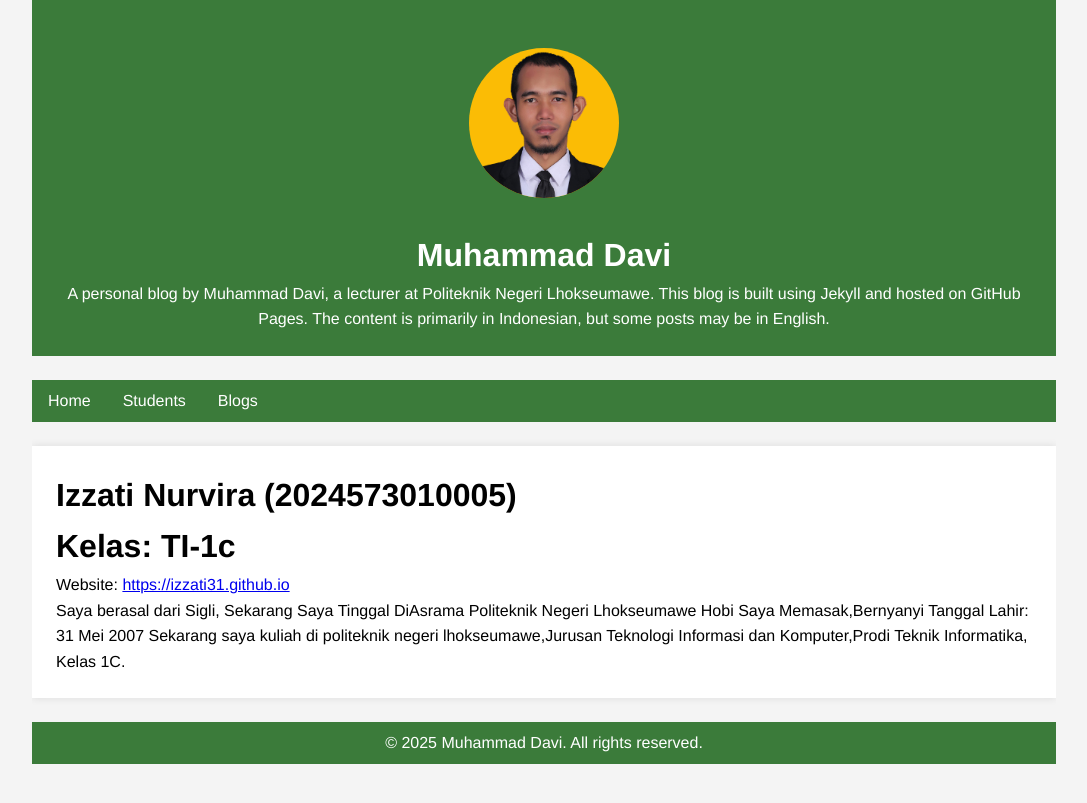
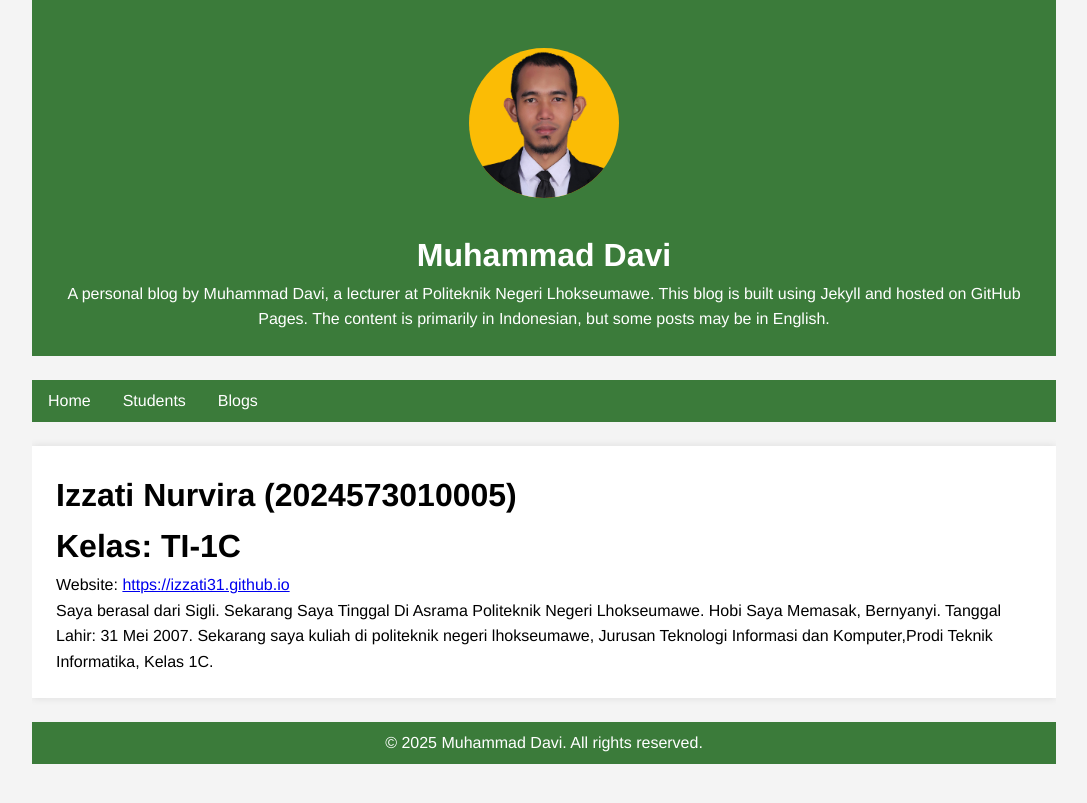
Before and after one commit to muhdavi-pnl/muhdavi-pnl.github.io, a Jekyll site: the page built from _students/izzati.md, in a window 1280 px wide. Shown: the top 803 px of the page, without its empty margins (96-1183 px from the left). Built offline with Jekyll 4.4.1, drawn with Linux system fonts in a browser that asks for light colours.

Commit message:
manage file in student directory

```diff
--- a/_students/izzati.md
+++ b/_students/izzati.md
@@ -1,13 +1,9 @@
 ---
 layout: student
-short_name: Izzati
+short_name: izzati
 name: Izzati Nurvira
 nim: 2024573010005
-class: TI-1c
+class: TI-1C
 website: https://izzati31.github.io
 ---
-Saya berasal dari Sigli,
-Sekarang Saya Tinggal DiAsrama Politeknik Negeri Lhokseumawe
-Hobi Saya Memasak,Bernyanyi
-Tanggal Lahir: 31 Mei 2007
-Sekarang saya kuliah di politeknik negeri lhokseumawe,Jurusan Teknologi Informasi dan Komputer,Prodi Teknik Informatika, Kelas 1C.
+Saya berasal dari Sigli. Sekarang Saya Tinggal Di Asrama Politeknik Negeri Lhokseumawe. Hobi Saya Memasak, Bernyanyi. Tanggal Lahir: 31 Mei 2007. Sekarang saya kuliah di politeknik negeri lhokseumawe, Jurusan Teknologi Informasi dan Komputer,Prodi Teknik Informatika, Kelas 1C.
```
Also changed, not shown: _students/Izzati.md (deleted, +0 -9 lines), _students/Rafi_I_Habibi.md (deleted, +0 -11 lines), _students/balqis.md (+1 -1 lines), _students/cut_yumna.md (deleted, +0 -9 lines), _students/cutyumna.md (+3 -4 lines), _students/rafii.md (added, +11 -0 lines), _students/alfa.md (renamed from _students/Alfa.md), _students/alifsidqi.md (renamed from _students/Muhammad_Alif_Sidqi.md), _students/alsa.md (renamed from _students/Alsaa.md), _students/amirullah.md (renamed from _students/Amirullah.md), _students/anggi.md (renamed from _students/Anggi.md), _students/darmawan.md (renamed from _students/Darmawan_Sahputra.md), _students/nursita.md (renamed from _students/Nursita.md), _students/raihan.md (renamed from _students/Raihan.md), 5 more files.
